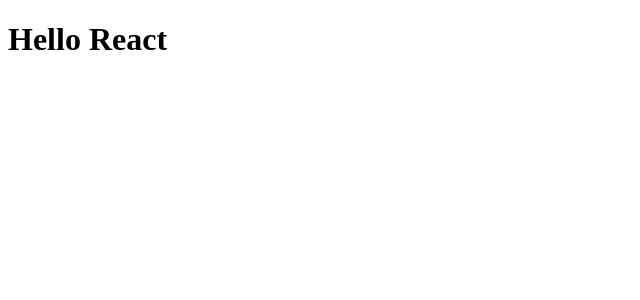
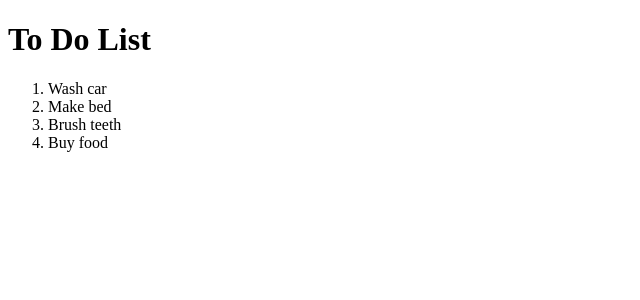
Before and after one commit to soyun0101/react_to_dos, a React app: page / in a window 1280 px wide. Shown: the top 300 px of the page, without its empty margins (0-640 px from the left). Built offline with nearby package versions, Linux system fonts and the light colour scheme; the HTML template or start-up script is replaced by a standard one.

Commit message:
completed rendering to do items on screen

```diff
--- /dev/null
+++ b/src/components/app.jsx
@@ -0,0 +1,14 @@
+import React from 'react';
+
+import ToDoList from './to_do_list';
+
+function App(props){
+    return (
+        <div>
+            <h1>To Do List</h1>
+            <ToDoList/>
+        </div>
+    );
+}
+
+export default App;
--- /dev/null
+++ b/src/components/list_item.jsx
@@ -0,0 +1,8 @@
+import React from 'react';
+
+
+function ListItem(props){
+    return <li>{props.title}</li>
+}
+
+export default ListItem;
--- /dev/null
+++ b/src/components/to_do_list.jsx
@@ -0,0 +1,37 @@
+import React from 'react';
+
+import ListItem from './list_item';
+
+const toDos = [
+    {
+        id: '01',
+        title: 'Wash car'
+    },
+    {
+        id: '02',
+        title: 'Make bed'
+    },
+    {
+        id: '03',
+        title: 'Brush teeth'
+    },
+    {
+        id:'04',
+        title: 'Buy food'
+    },
+
+]
+
+function ToDoList(props){
+    const toDoElements = toDos.map((item) => {
+        return <ListItem key={item.id} title={item.title} />
+    });
+
+    return (
+        <ol>
+            {toDoElements}
+        </ol>
+    );
+}
+
+export default ToDoList;
--- a/src/index.jsx
+++ b/src/index.jsx
@@ -1,7 +1,9 @@
 import React from 'react';
 import ReactDOM from 'react-dom';
 
+import App from './components/app';
+
 ReactDOM.render(
-    <h1>Hello React</h1>,
+    <App />,
     document.getElementById('root')
 )
```
